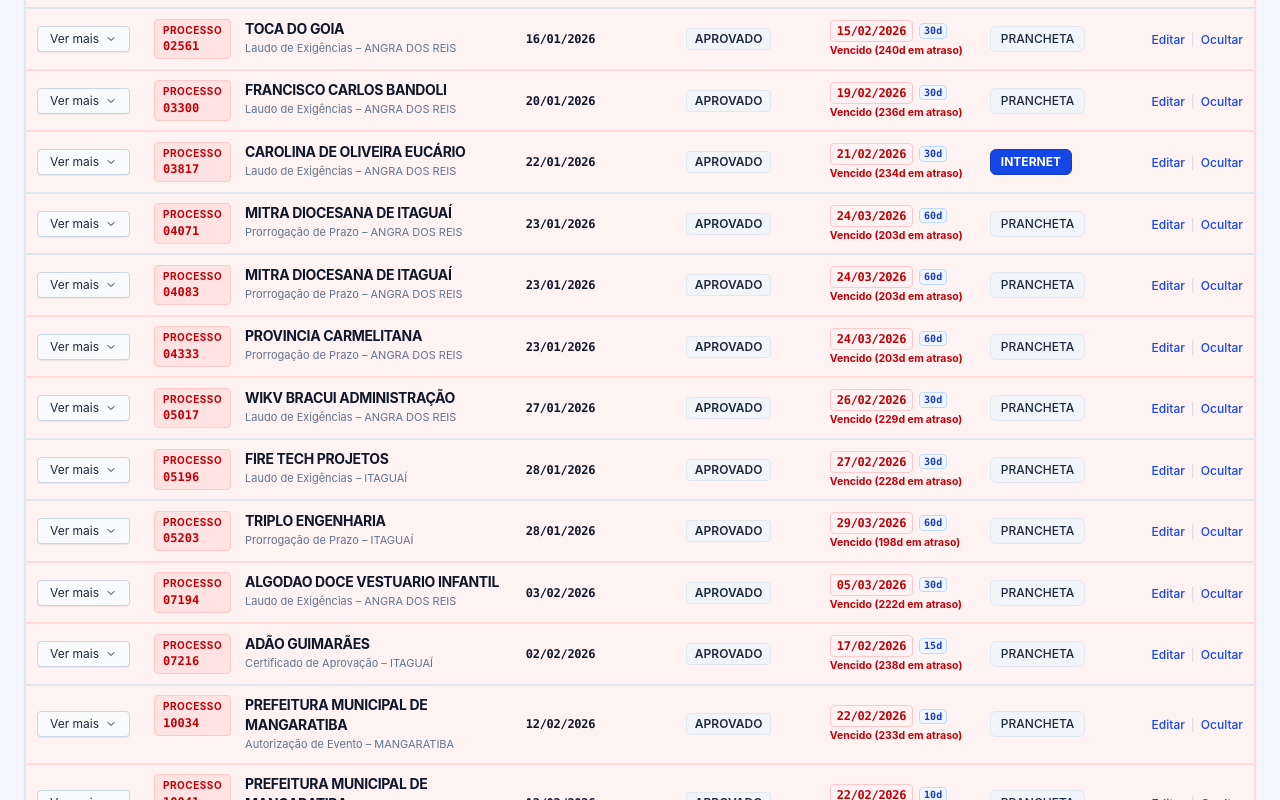
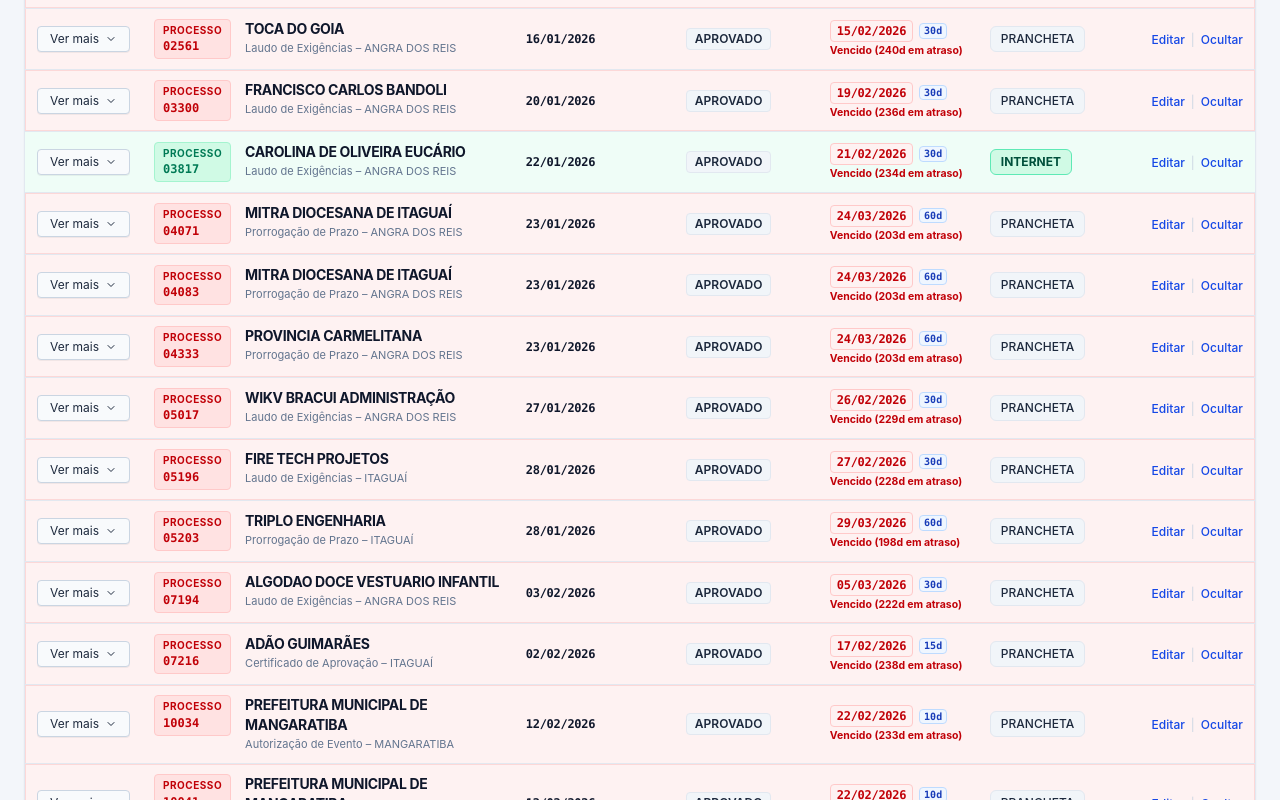
Before and after one commit to lab10gbm/Controle-de-Edifica-es-DGST, a React (Vite) app: page / in a window 1280 px wide. Shown: the part 1000-1800 px from the top of the page. Built offline with nearby package versions, Linux system fonts and the light colour scheme.

Commit message:
Ajusta a lógica de continuidade para localização PROTOCOLO/INTERNET para não manter vermelho/laranja no dashboard.

```diff
--- a/src/components/NotificationRow.tsx
+++ b/src/components/NotificationRow.tsx
@@ -16,10 +16,21 @@ interface NotificationRowProps {
   onUpdateNotification?: (notification: BuildingNotification) => void;
 }
 
+const isLocalizacaoContinuacao = (loc?: string) => {
+  const val = (loc || '').trim().toUpperCase();
+  return [
+    'PROTOCOLO',
+    'INTERNET',
+    'PASTA INTERNET',
+    'ENTREGUE NET',
+    'PRONTO',
+  ].includes(val);
+};
+
 const getUrgencyClasses = (notification: BuildingNotification) => {
   const prazo = calcularPrazoProcesso(notification);
 
-  if (prazo.isConcluido) {
+  if (prazo.isConcluido || isLocalizacaoContinuacao(notification.detalhesSST?.localizacao)) {
     return {
       row: 'bg-emerald-50/80 border-emerald-200',
       badge: 'bg-emerald-100 text-emerald-700 border-emerald-300',
@@ -75,10 +86,10 @@ export const NotificationRow: React.FC<NotificationRowProps> = ({
   const getLocalizacaoStyle = (loc?: string) => {
     const val = (loc || '').trim().toUpperCase();
     if (val === 'DIRETOR') return 'bg-red-700 text-white border-red-800 font-bold';
-    if (val === 'PRONTO') return 'bg-sky-100 text-sky-900 border-sky-300 font-bold';
-    if (val === 'INTERNET' || val === 'ENTREGUE NET' || val === 'PASTA INTERNET') return 'bg-blue-700 text-white border-blue-800 font-bold';
+    if (val === 'PRONTO') return 'bg-emerald-100 text-emerald-900 border-emerald-300 font-bold';
+    if (val === 'INTERNET' || val === 'ENTREGUE NET' || val === 'PASTA INTERNET') return 'bg-emerald-100 text-emerald-900 border-emerald-300 font-bold';
     if (val === 'CX AUTORIZAÇÕES' || val === 'CX AUTORIZACOES') return 'bg-amber-100 text-amber-900 border-amber-300 font-bold';
-    if (val === 'DIR. DIVISÃO' || val === 'DIR. DIVISAO' || val === 'PROTOCOLO') return 'bg-slate-100 text-slate-800 border-slate-300 font-semibold';
+    if (val === 'DIR. DIVISÃO' || val === 'DIR. DIVISAO' || val === 'PROTOCOLO') return 'bg-emerald-100 text-emerald-900 border-emerald-300 font-semibold';
     return 'bg-slate-100 text-slate-800 border-slate-200 font-medium';
   };
 
```
